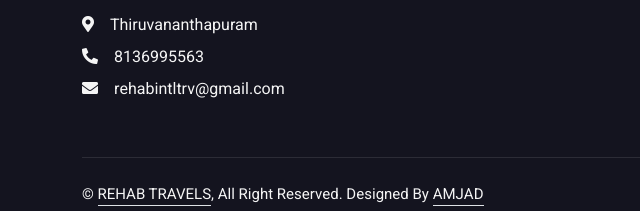
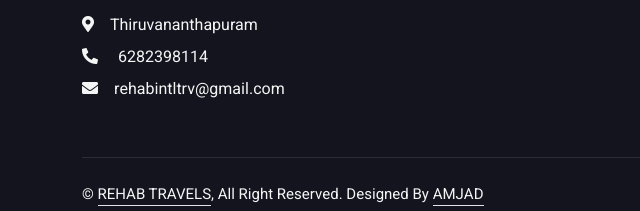
Before and after one commit to amjxx/rehabtravels, a plain HTML site: page travel-agency-html-template/index.html in a window 1280 px wide. Shown: the part 1163-1374 px from the top of the page, 0-640 px from the left. Drawn offline with nearby package versions, Linux system fonts and the light colour scheme.

Commit message:
Update index.html

```diff
--- a/travel-agency-html-template/index.html
+++ b/travel-agency-html-template/index.html
@@ -135,7 +135,7 @@
                 <div class="col-lg-3 col-md-6">
                     <h4 class="text-white mb-3">Contact</h4>
                     <p class="mb-2"><i class="fa fa-map-marker-alt me-3"></i>Thiruvananthapuram</p>
-                    <p class="mb-2"><i class="fa fa-phone-alt me-3"></i>8136995563</p>
+                    <p class="mb-2"><i class="fa fa-phone-alt me-3"></i> 6282398114</p>
                     <p class="mb-2"><i class="fa fa-envelope me-3"></i>rehabintltrv@gmail.com</p>
 
                 </div>
```
